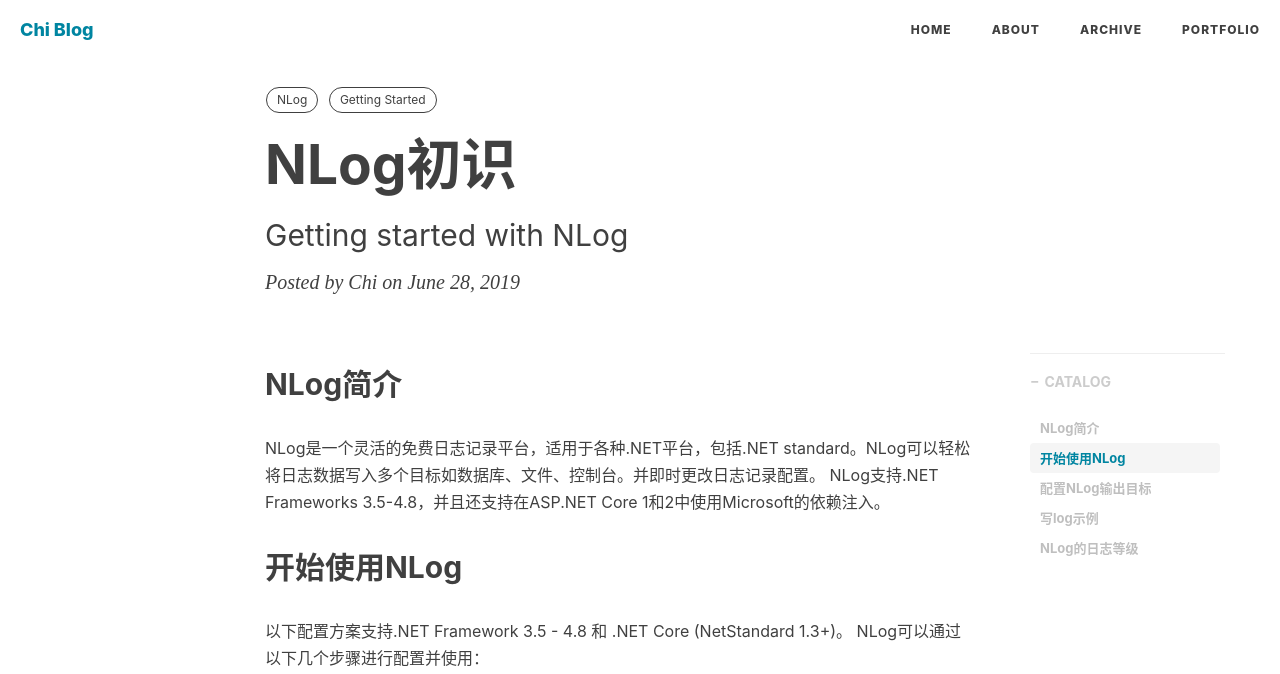
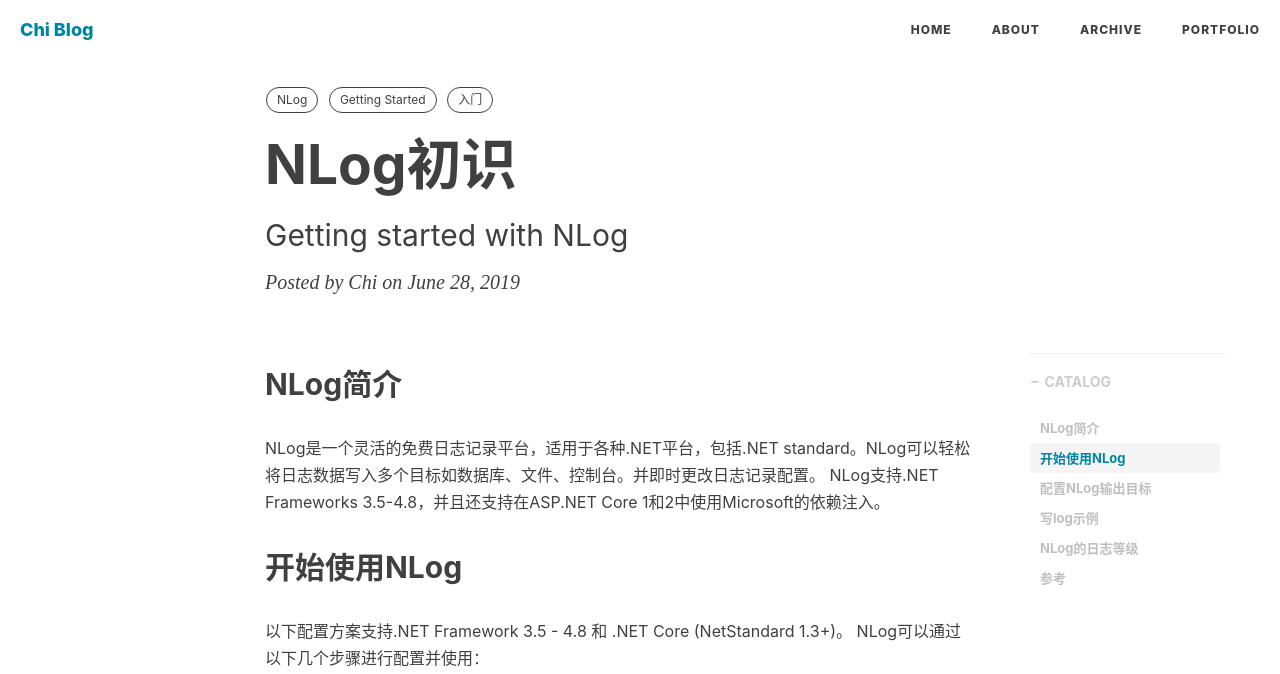
Before and after one commit to realZhangChi/realZhangChi.github.io, a Jekyll site: the page built from _posts/2019-06-28-nlog.markdown, in a window 1280 px wide and 900 px high. Shown: the top 674 px of the window. Built offline with Jekyll 4.4.1, drawn with Linux system fonts in a browser that asks for light colours; nearby versions of some CDN libraries; comment, search, counter and statistics services are not loaded.

Commit message:
添加参考和Tags

```diff
--- a/_posts/2019-06-28-nlog.markdown
+++ b/_posts/2019-06-28-nlog.markdown
@@ -9,6 +9,7 @@
 tags:
   - NLog
   - Getting Started
+  - 入门
 ---
 
 ## NLog简介
@@ -105,3 +106,8 @@
 - `Fatal` - 非常严重的错误！
 
 在写日志的时候日志系统不依赖于特定的输出目标(如文件、数据库等）。日志可以根据日志记录规则配置(logging-rules configuration)来写到多个不同的输出目标中。这种分离设计是我们可以保持在代码中来写记录日志的语句，并且很容易更改日志的记录方式和输出目标——只需要在一个位置更改日志配置就可以了。
+
+## 参考
+
+> [NLog](https://nlog-project.org/)
+> [Tutorial·NLog](https://github.com/nlog/nlog/wiki/Tutorial)
```
